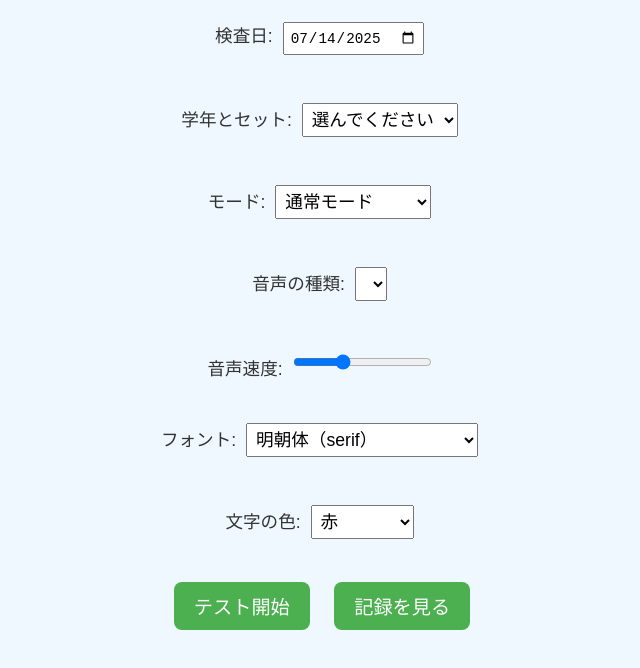
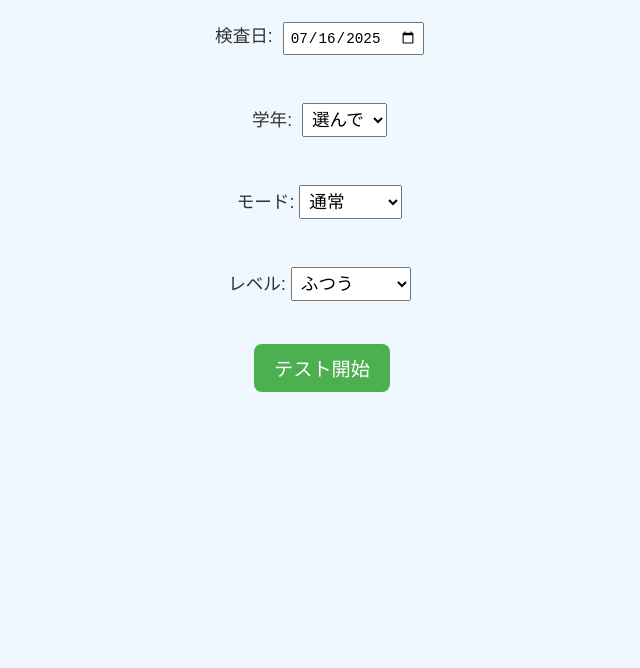
Before and after one commit to otkszk/kanji-test, a plain HTML site: page index.html in a window 1280 px wide. Shown: the part 98-766 px from the top of the page, without its empty margins (318-958 px from the left). Drawn offline with Linux system fonts and the light colour scheme.

Commit message:
Update index.html

```diff
--- a/index.html
+++ b/index.html
@@ -1,96 +1,21 @@
 <!DOCTYPE html>
 <html lang="ja">
-<head>
-    <meta charset="UTF-8">
-    <title>漢字読みテスト</title>
-    <link rel="stylesheet" href="style.css">
-</head>
-<body>
-    <h1>漢字読みテスト</h1>
-    <div id="setup">
-        <label>検査日: <input type="date" id="test-date" value="2025-07-14"></label><br>
-        <label>学年とセット:
-            <select id="grade-set">
-                <option value="">選んでください</option>
-                <option value="１年">１年</option>
-                <option value="２年①">２年①</option>
-                <option value="２年②">２年②</option>
-                <option value="３年①">３年①</option>
-                <option value="３年②">３年②</option>
-                <option value="４年①">４年①</option>
-                <option value="４年②">４年②</option>
-                <option value="５年①">５年①</option>
-                <option value="５年②">５年②</option>
-                <option value="６年①">６年①</option>
-                <option value="６年②">６年②</option>
-            </select>
-        </label><br>
-        <label>モード:
-            <select id="mode">
-                <option value="normal">通常モード</option>
-                <option value="random">ランダムモード</option>
-                <option value="review">復習モード</option>
-            </select>
-        </label><br>
-        <label>音声の種類:
-            <select id="voice-select"></select>
-        </label><br>
-        <label>音声速度:
-            <input type="range" id="rate" min="0.5" max="2" step="0.1" value="1">
-        </label><br>
-        <label>フォント:
-            <select id="font-select">
-                <option value="serif">明朝体（serif）</option>
-                <option value="sans-serif">ゴシック体（sans-serif）</option>
-                <option value="monospace">等幅（monospace）</option>
-                <option value="cursive">筆記体（cursive）</option>
-            </select>
-        </label><br>
-        <label>文字の色:
-            <select id="color-picker">
-                <option value="#e74c3c">赤</option>
-                <option value="#2c3e50">黒</option>
-                <option value="#2980b9">青</option>
-                <option value="#27ae60">緑</option>
-                <option value="#f39c12">オレンジ</option>
-                <option value="#8e44ad">紫</option>
-                <option value="#d35400">茶</option>
-                <option value="#1abc9c">水色</option>
-                <option value="#7f8c8d">グレー</option>
-                <option value="#000000">真っ黒</option>
-            </select>
-        </label><br>
-        <button onclick="startTest()">テスト開始</button>
-        <button onclick="showHistory()">記録を見る</button>
-    </div>
-
-    <div id="quiz" style="display:none;">
-        <div id="question-box">
-            <div id="reading" style="font-size: 2em; min-height: 1.5em; margin-bottom: 10px;"></div>
-            <h2 id="kanji" style="font-size: 6em;"></h2>
-            <button onclick="answer(true)">○ 読めた</button>
-            <button onclick="answer(false)">× 読めなかった</button><br>
-            <progress id="progress-bar" value="0" max="100" style="width: 100%; height: 20px; margin-top: 20px;"></progress><br>
-            <button onclick="interruptTest()">中断する</button>
-        </div>
-    </div>
-
-    <div id="result" style="display:none;">
-        <h2>結果</h2>
-        <p id="score" style="font-size: 2em;"></p>
-        <p id="missed"></p>
-        <div id="current-result-table" style="margin-top: 20px;"></div>
-        <div id="history-table-area" style="margin-top: 40px;"></div>
-        <button onclick="saveResult()">記録を保存</button>
-        <button onclick="location.reload()">もう一度</button>
-    </div>
-
-    <div id="history" style="display:none;">
-        <h2>過去の記録</h2>
-        <div id="history-list-table"></div>
-        <button onclick="location.reload()">戻る</button>
-    </div>
-
-    <script src="script.js"></script>
-</body>
-</html>
+<head><meta charset="UTF-8"><title>漢字読みテスト</title>
+<link rel="stylesheet" href="style.css"></head><body>
+<h1>漢字読みテスト</h1>
+<div id="setup"><label>検査日: <input type="date" id="test-date" value="2025-07-16"></label><br>
+<label>学年:
+<select id="grade-set"><option value="">選んで</option><option value="１年">１年</option></select></label><br>
+<label>モード:<select id="mode">
+<option value="normal">通常</option><option value="random">ランダム</option><option value="review">復習</option></select></label><br>
+<label>レベル:<select id="level">
+<option value="easy">やさしい</option><option value="normal" selected>ふつう</option><option value="hard">むずかしい</option></select></label><br>
+<button onclick="startTest()">テスト開始</button></div>
+<div id="quiz" style="display:none;"><h2 id="kanji" style="font-size:6em;"></h2>
+<div id="reading" style="font-size:2em;"></div>
+<button onclick="answer(true)">○</button><button onclick="answer(false)">×</button>
+<progress id="progress-bar" max="100" style="width:100%"></progress>
+<button onclick="interruptTest()">中断</button></div>
+<div id="result" style="display:none;"><h2>結果</h2><p id="score"></p><p id="missed"></p>
+<button onclick="saveResult()">記録を保存</button></div>
+<script src="script.js"></script></body></html>
```
